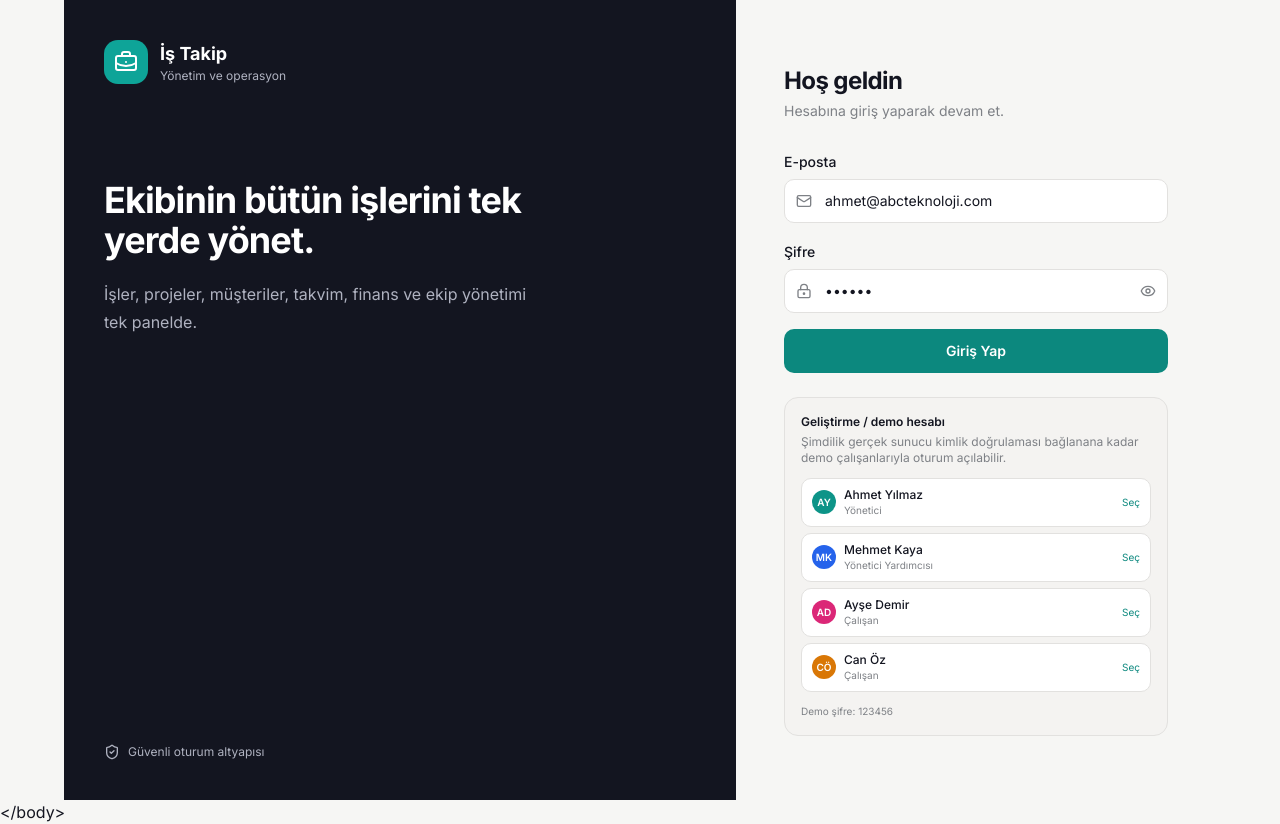
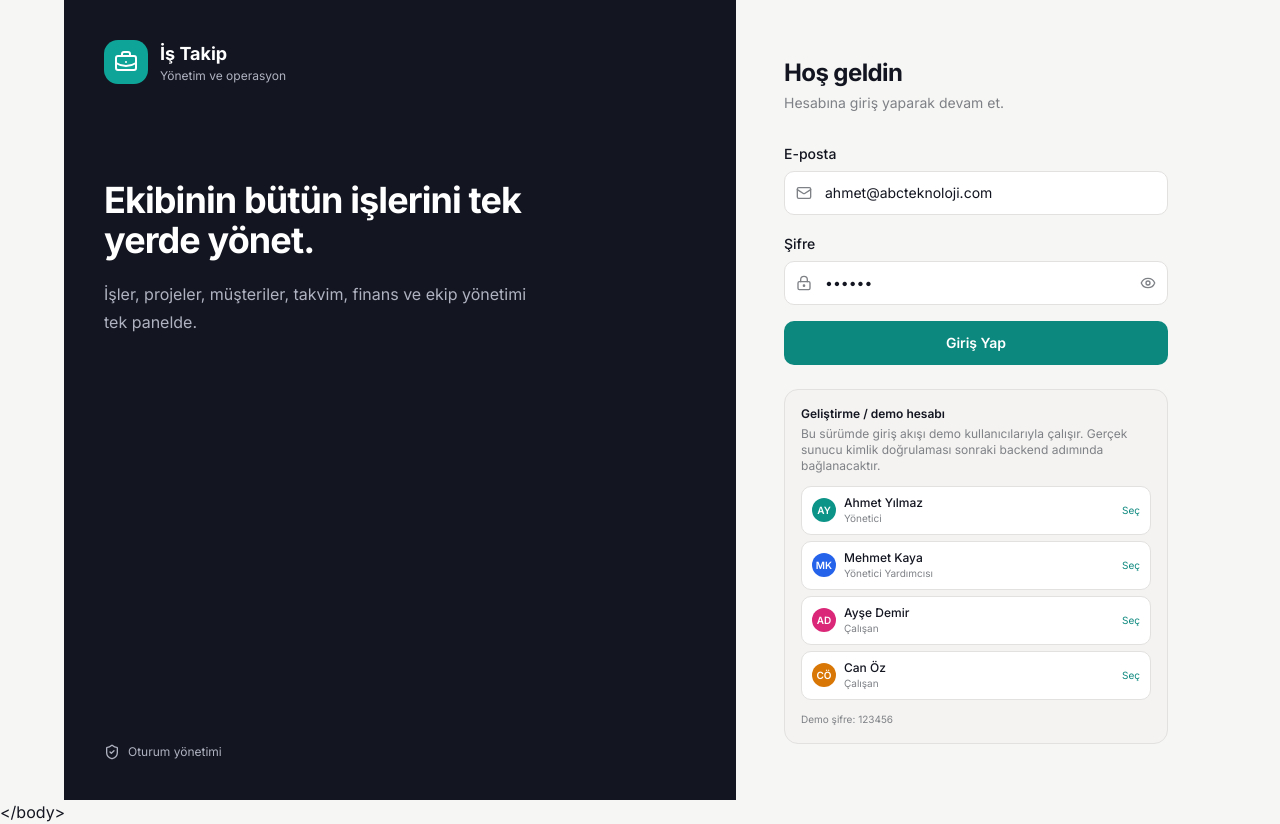
Before and after one commit to Joulexnx/istakip, a React (Vite) app: page /#/giris in a window 1280 px wide. Built offline with nearby package versions, Linux system fonts and the light colour scheme.

Commit message:
Clarify demo authentication status

```diff
--- a/src/pages/LoginPage.tsx
+++ b/src/pages/LoginPage.tsx
@@ -46,7 +46,7 @@ export default function LoginPage() {
             </div>
           </div>
           <div className="flex items-center gap-2 text-xs text-sidebar-foreground">
-            <ShieldCheck className="size-4" /> Güvenli oturum altyapısı
+            <ShieldCheck className="size-4" /> Oturum yönetimi
           </div>
         </section>
 
@@ -119,7 +119,7 @@ export default function LoginPage() {
             <div className="mt-6 rounded-xl border bg-muted/40 p-4">
               <p className="text-xs font-semibold">Geliştirme / demo hesabı</p>
               <p className="mt-1 text-xs text-muted-foreground">
-                Şimdilik gerçek sunucu kimlik doğrulaması bağlanana kadar demo çalışanlarıyla oturum açılabilir.
+                Bu sürümde giriş akışı demo kullanıcılarıyla çalışır. Gerçek sunucu kimlik doğrulaması sonraki backend adımında bağlanacaktır.
               </p>
               <div className="mt-3 space-y-1.5">
                 {db.employees.filter((e) => e.active).slice(0, 4).map((employee) => (
```
